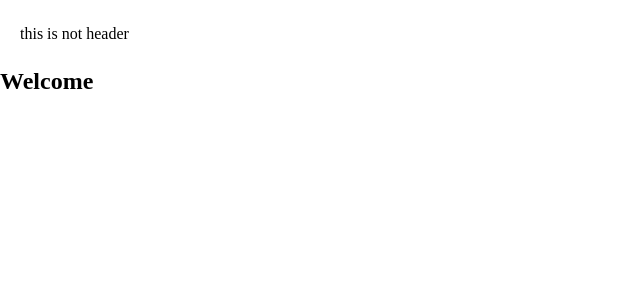
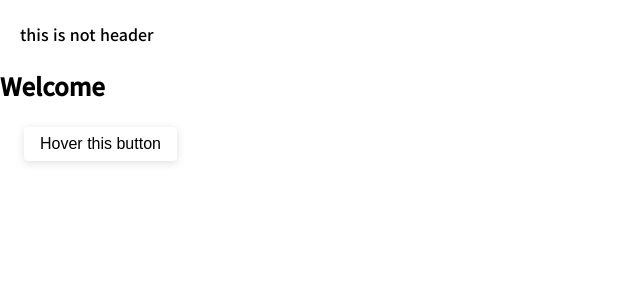
Before and after one commit to gilmujjang/gilmu_blog, a Next.js app: page / in a window 1280 px wide. Shown: the top 300 px of the page, without its empty margins (0-640 px from the left). Built offline with nearby package versions, Linux system fonts and the light colour scheme.

Commit message:
[CSS} AnimatedButton 개발
https://ui.aceternity.com/components/animated-modal
에서 재밌어 보이는 버튼 구현

```diff
--- a/src/app/layout.tsx
+++ b/src/app/layout.tsx
@@ -1,6 +1,12 @@
 import type { Metadata } from "next";
 import './globals.css'
 import Header from "@/components/Header";
+import { Noto_Sans_KR } from 'next/font/google';
+
+const notoSansKr = Noto_Sans_KR({
+  weight: ['500'],
+  subsets: ['latin'],
+});
 
 export const metadata: Metadata = {
   title: "길무짱의 블로그",
@@ -14,7 +20,7 @@ export default function RootLayout({
 }>) {
   return (
     <html lang="ko">
-      <body>
+      <body className={notoSansKr.className}>
         <Header />
         {children}</body>
     </html>
--- a/src/app/page.tsx
+++ b/src/app/page.tsx
@@ -1,7 +1,10 @@
+import AnimatedButton from "@/components/button/AnimatedButton/AnimatedButton";
+
 export default function Home() {
   return (
     <main>
       <h2>Welcome</h2>
+      <AnimatedButton defaultContent="Hover this button" hoverContent="❗" style={{ margin: 24 }} />
     </main>
   );
 }
--- /dev/null
+++ b/src/components/button/AnimatedButton/AnimatedButton.css
@@ -0,0 +1,37 @@
+.animated-button {
+  font-size: 16px;
+  padding: 8px 16px;
+  border-radius: 4px;
+  display: flex;
+  align-items: center;
+  justify-content: center;
+  overflow: hidden;
+  position: relative;
+  border: none;
+  background-color: white;
+  box-shadow: rgba(99, 99, 99, 0.2) 0px 2px 8px 0px;
+}
+
+.animated-button:hover {
+  .default-content {
+    transform: translateX(calc(100% + 32px));
+    transition-duration: 400ms;
+  }
+  .hover-content {
+    transform: translateX(0px);
+    transition-duration: 400ms;
+  }
+}
+
+.default-content {
+  width: 100%;
+  transform: translateX(0px);
+  transition-duration: 400ms;
+}
+
+.hover-content {
+  width: 100%;
+  position: absolute;
+  transform: translateX(calc(-100% - 32px));
+  transition-duration: 400ms;
+}
--- /dev/null
+++ b/src/components/button/AnimatedButton/AnimatedButton.tsx
@@ -0,0 +1,20 @@
+import React, { CSSProperties } from 'react'
+import './AnimatedButton.css'
+
+interface Props {
+  defaultContent: string;
+  hoverContent: string;
+  style?: CSSProperties
+}
+
+
+const AnimatedButton = ({ defaultContent, hoverContent, style }: Props) => {
+  return (
+    <button className='animated-button' style={style}>
+      <span className='default-content'>{defaultContent}</span>
+      <span className='hover-content'>{hoverContent}</span>
+    </button>
+  )
+}
+
+export default AnimatedButton
```
